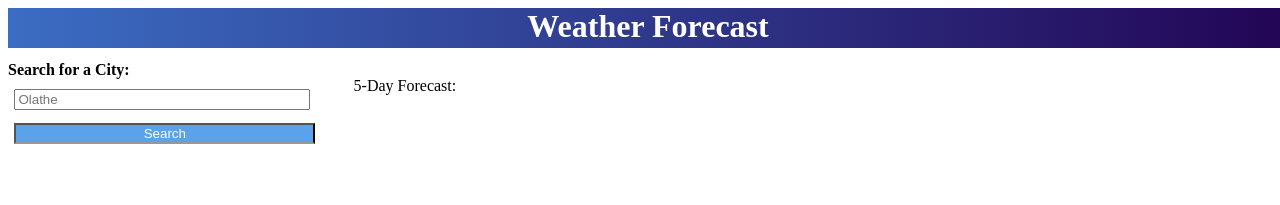
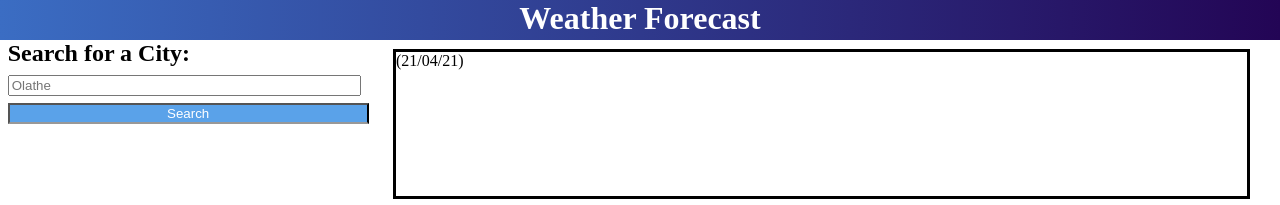
Before and after one commit to campe0n/wforecast_mf, a plain HTML site: page index.html in a window 1280 px wide. Shown: the top 205 px of the page. Drawn offline with nearby package versions, Linux system fonts and the light colour scheme.

Commit message:
cleaned up css and working on getting data from api and printing it on screen

```diff
--- a/assets/css/style.css
+++ b/assets/css/style.css
@@ -1,3 +1,14 @@
+html {
+    width: 100%;
+    height: 100%;
+}
+
+body {
+    margin:0;
+    width: 100%;
+    height: 100%;
+}
+
 header {
     display: flex;
     justify-content: center;
@@ -8,38 +19,50 @@ header {
     background-image: linear-gradient(to right, #3B6DC3 , #230555);
 }
 
-html {
-    width: 100%;
-    height: 100%;
-}
-
-body {
-    width: 100%;
-    height: 100%;
-}
-
 h1 {
     padding: 0;
     margin: 0;
     color: white;
 }
 
-h2 {
-    margin-bottom: 1%;
-    font-size: 100%;
+#s4city {
+    margin: 0%;
+    padding-left: 2%;
+    font-size: 24px;
     font-weight: bold;
 }
 
-aside {
-    box-sizing: border-box;
-    width: 25%;
-    float:left;
+main {
+    width: 100%;
+    height: 90%;
+}
+
+#left {
+    float: left;
+    margin: 0;
+    padding:0;
+    width: 30%;
     height: 100%;
+    display: flex;
+    justify-content: flex-start;
+    flex-direction: column;
+}
+
+#right {
+    float: right;
+    width: 70%;
+    height: 100%;
+    display: flex;
+    flex-direction: column;
 }
 
 #form{
     width: 100%;
-    height: 10%;
+    height: 20%;
+    display: flex;
+    flex-direction: column;
+    justify-content: flex-start;
+    align-items: flex-start ;
 }
 
 input {
@@ -48,9 +71,9 @@ input {
 }
 
 #searchBtn {
-    margin: 2%;
-    margin-bottom: 5%;
+    margin: 0;
     width: 94%;
+    margin-left: 2%;
     background-color: #5AA2E9;
     color: white;
     border-bottom: 2px solid #989898;
@@ -58,32 +81,21 @@ input {
 
 #btnsContainer {
     width: 100%;
-    height: 75%;
-
+    height: auto;
+    display: flex;
+    flex-direction: column;
+    justify-content: flex-start;
+    align-items: flex-start;
 }
 
-main {
-    order: 2;
-    float: center;
-    width: 100%;
-    height: 100%;
-}
-
-section {
-    margin-top: 1%;
-    float: left;
-    margin-left: 2%;
-    width: 70%;
-    height: 100%;
-}
-
-.city {
+#city {
+    margin: 1%;
     border-style: solid;
-    width: 100%;
+    width: 95%;
     height: 20%;
 }
 
-.fiveday {
+#fiveday {
     width: 100%;
     height: 50%;
 }
--- a/assets/js/script.js
+++ b/assets/js/script.js
@@ -1,6 +1,9 @@
 var cities = [];
 var savedCities = localStorage.getItem("cities");
-
+var day = dayjs().format('(D/MM/YY)');
+var search = document.querySelector('input').value.trim();
+console.log(day);
+console.log(cities);
 function getApi() {
     var requestUrl = 'https://api.openweathermap.org/data/2.5/onecall?lat=38.883530&lon=-94.818237&exclude=hourly&appid=e347bd23cef3f3c3bd38b8b8011703ff'
     fetch(requestUrl)
@@ -13,9 +16,7 @@ function getApi() {
 }
 
 function formSubmitHandler() {
-
     var search = document.querySelector('input').value.trim();
-
     if(cities.includes(search)){
         return;
     } else if (search === ''){
@@ -24,6 +25,7 @@ function formSubmitHandler() {
         cities.push(search);
         console.log(cities);
         createButtons();
+        displayDay();
     }
 }
 
@@ -40,6 +42,7 @@ function createButtons(){
 }
 
 function retrieveCities(){
+    document.getElementById("city").innerHTML = search + day;
     var retrieveData = localStorage.getItem("cities");
     var parseData = JSON.parse(retrieveData);
     if(parseData !== null){
@@ -52,4 +55,8 @@ function retrieveCities(){
         }
     }
 }
+
+function displayDay(){
+
+}
 retrieveCities();
--- a/index.html
+++ b/index.html
@@ -8,24 +8,23 @@
     <link rel="stylesheet" href="./assets/css/style.css"/>
     <script src="assets/js/script.js" defer></script>
     <script src="https://unpkg.com/dayjs@1.8.21/dayjs.min.js"></script>
-    <script src="https://unpkg.com/dayjs@1.10.4/dayjs.min.js"></script>
-    <script src="https://unpkg.com/dayjs@1.10.4/plugin/advancedFormat.js"></script>
-    <script src="https://unpkg.com/dayjs@1.10.4/plugin/weekOfYear.js"></script>
+    <script>dayjs().format()</script>
 </head>
 <body>
     <header>
         <h1>Weather Forecast</h1>
     </header>
+
     <main>
-        <aside class="search">
+        <section id="left">
             <div id ="form">
-                <h2>Search for a City:</h2>
+                <h2 id="s4city">Search for a City:</h2>
                 <input type="text" placeholder="Olathe"></input>
                 <button id="searchBtn" onclick="formSubmitHandler()">Search</button>
             </div>
             <div id="btnsContainer"></div>
-        </aside>
-        <section>
+        </section>
+        <section id="right">
             <div id="city">
                 <p></p>
             </div>
```
